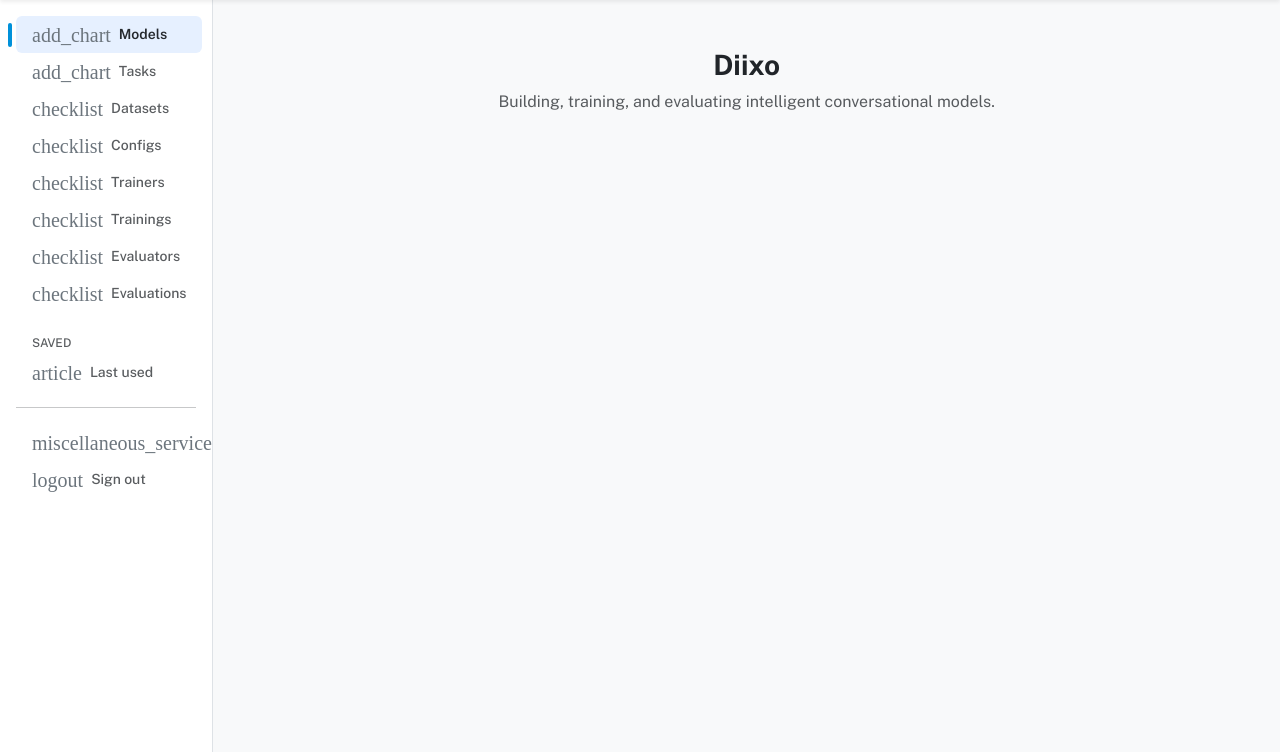
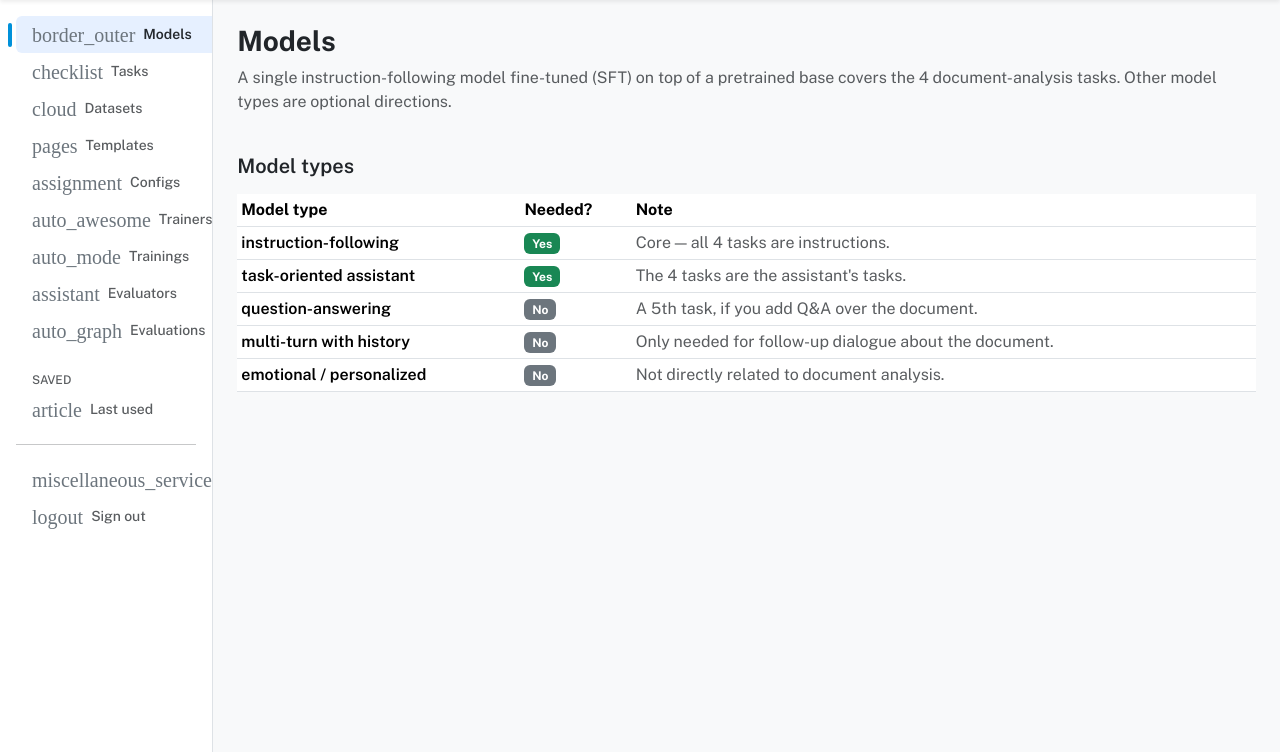
Before and after one commit to diixo/diixo-ai, a Django app: page /models in a window 1280 px wide. Shown: the part 48-800 px from the top of the page. Run offline with Django 5.2, Linux system fonts and the light colour scheme; some libraries are stand-ins or nearby versions; some web fonts are replaced.

Commit message:
drafting: initial commit (v1)

```diff
--- a/ui/app_main/templates/app_main/base.html
+++ b/ui/app_main/templates/app_main/base.html
@@ -132,56 +132,63 @@
                 <li class="nav-item">
                   <a class="nav-link d-flex align-items-center gap-2 {% if u == 'models' %}active{% endif %}"
                     href="{% url 'app_main:models' %}">
-                    <span class="material-icons">add_chart</span>
+                    <span class="material-icons">border_outer</span>
                     Models
                   </a>
                 </li>
                 <li class="nav-item">
                   <a class="nav-link d-flex align-items-center gap-2 {% if u == 'tasks' %}active{% endif %}"
                     href="{% url 'app_main:tasks' %}">
-                    <span class="material-icons">add_chart</span>
+                    <span class="material-icons">checklist</span>
                     Tasks
                   </a>
                 </li>
                 <li class="nav-item">
                   <a class="nav-link d-flex align-items-center gap-2 {% if u == 'datasets' %}active{% endif %}"
                     href="{% url 'app_main:datasets' %}">
-                    <span class="material-icons">checklist</span>
+                    <span class="material-icons">cloud</span>
                     Datasets
+                  </a>
+                </li>
+                <li class="nav-item">
+                  <a class="nav-link d-flex align-items-center gap-2 {% if u == 'templates' %}active{% endif %}"
+                    href="{% url 'app_main:templates' %}">
+                    <span class="material-icons">pages</span>
+                    Templates
                   </a>
                 </li>
                 <li class="nav-item">
                   <a class="nav-link d-flex align-items-center gap-2 {% if u == 'configs' %}active{% endif %}"
                     href="{% url 'app_main:configs' %}">
-                    <span class="material-icons">checklist</span>
+                    <span class="material-icons">assignment</span>
                     Configs
                   </a>
                 </li>
                 <li class="nav-item">
                   <a class="nav-link d-flex align-items-center gap-2 {% if u == 'trainers' %}active{% endif %}"
                     href="{% url 'app_main:trainers' %}">
-                    <span class="material-icons">checklist</span>
+                    <span class="material-icons">auto_awesome</span>
                     Trainers
                   </a>
                 </li>
                 <li class="nav-item">
                   <a class="nav-link d-flex align-items-center gap-2 {% if u == 'trainings' %}active{% endif %}"
                     href="{% url 'app_main:trainings' %}">
-                    <span class="material-icons">checklist</span>
+                    <span class="material-icons">auto_mode</span>
                     Trainings
                   </a>
                 </li>
                 <li class="nav-item">
                   <a class="nav-link d-flex align-items-center gap-2 {% if u == 'evaluators' %}active{% endif %}"
                     href="{% url 'app_main:evaluators' %}">
-                    <span class="material-icons">checklist</span>
+                    <span class="material-icons">assistant</span>
                     Evaluators
                   </a>
                 </li>
                 <li class="nav-item">
                   <a class="nav-link d-flex align-items-center gap-2 {% if u == 'evaluations' %}active{% endif %}"
                     href="{% url 'app_main:evaluations' %}">
-                    <span class="material-icons">checklist</span>
+                    <span class="material-icons">auto_graph</span>
                     Evaluations
                   </a>
                 </li>
--- /dev/null
+++ b/ui/app_main/templates/app_main/models.html
@@ -0,0 +1,43 @@
+{% extends "app_main/base.html" %}
+
+{% block meta %}
+<title>Diixo - Models</title>
+<meta property="og:title" content="Diixo - Models">
+<meta name="description" content="Diixo models">
+<meta property="og:description" content="Diixo models">
+{% endblock %}
+
+{% block content %}
+
+<h3 class="fw-bold mt-4">Models</h3>
+<p class="text-muted">{{ goal }}</p>
+
+<h5 class="fw-semibold mt-4 mb-3">Model types</h5>
+<div class="table-responsive">
+  <table class="table table-sm align-middle bg-white">
+    <thead>
+      <tr>
+        <th scope="col">Model type</th>
+        <th scope="col">Needed?</th>
+        <th scope="col">Note</th>
+      </tr>
+    </thead>
+    <tbody>
+      {% for m in model_types %}
+      <tr>
+        <td class="fw-semibold">{{ m.name }}</td>
+        <td>
+          {% if m.needed %}
+            <span class="badge text-bg-success">Yes</span>
+          {% else %}
+            <span class="badge text-bg-secondary">No</span>
+          {% endif %}
+        </td>
+        <td class="text-body-secondary">{{ m.note }}</td>
+      </tr>
+      {% endfor %}
+    </tbody>
+  </table>
+</div>
+
+{% endblock %}
--- a/ui/app_main/urls.py
+++ b/ui/app_main/urls.py
@@ -9,6 +9,7 @@ urlpatterns = [
     path("models", views.models, name="models"),
     path("tasks", views.tasks, name="tasks"),
     path("datasets", views.datasets, name="datasets"),
+    path("templates", views.templates, name="templates"),
     path("configs", views.configs, name="configs"),
     path("trainers", views.trainers, name="trainers"),
     path("trainings", views.trainings, name="trainings"),
@@ -16,5 +17,4 @@ urlpatterns = [
     path("evaluations", views.evaluations, name="evaluations"),
     path("dashboard", views.dashboard, name="dashboard"),
     path("report", views.report, name="report"),
-    path("aispice", views.aispice, name="aispice"),
 ]
--- a/ui/app_main/views.py
+++ b/ui/app_main/views.py
@@ -24,16 +24,15 @@ def report(request):
     })
 
 
-def aispice(request):
-    return render(request, "app_main/index.html", context={
-        "title": "Diixo - main",
-        "description": "Diixo output",
-    })
-
 def models(request):
-    return render(request, "app_main/index.html", context={
+    data_path = settings.BASE_DIR / "data" / "models.json"
+    with open(data_path, encoding="utf-8") as f:
+        data = json.load(f)
+    return render(request, "app_main/models.html", context={
         "title": "Diixo - Models",
         "description": "Diixo models description",
+        "goal": data.get("goal", ""),
+        "model_types": data.get("model_types", []),
     })
 
 def tasks(request):
@@ -46,13 +45,18 @@ def tasks(request):
         "goal": data.get("goal", ""),
         "prompt_template": data.get("prompt_template", ""),
         "tasks": data.get("tasks", []),
-        "model_types": data.get("model_types", []),
     })
 
 def datasets(request):
     return render(request, "app_main/index.html", context={
         "title": "Diixo - Datasets",
         "description": "Diixo datasets description",
+    })
+
+def templates(request):
+    return render(request, "app_main/index.html", context={
+        "title": "Diixo - Templates",
+        "description": "Diixo templates description",
     })
 
 def configs(request):
--- /dev/null
+++ b/ui/data/models.json
@@ -0,0 +1,30 @@
+{
+  "goal": "A single instruction-following model fine-tuned (SFT) on top of a pretrained base covers the 4 document-analysis tasks. Other model types are optional directions.",
+  "model_types": [
+    {
+      "name": "instruction-following",
+      "needed": true,
+      "note": "Core — all 4 tasks are instructions."
+    },
+    {
+      "name": "task-oriented assistant",
+      "needed": true,
+      "note": "The 4 tasks are the assistant's tasks."
+    },
+    {
+      "name": "question-answering",
+      "needed": false,
+      "note": "A 5th task, if you add Q&A over the document."
+    },
+    {
+      "name": "multi-turn with history",
+      "needed": false,
+      "note": "Only needed for follow-up dialogue about the document."
+    },
+    {
+      "name": "emotional / personalized",
+      "needed": false,
+      "note": "Not directly related to document analysis."
+    }
+  ]
+}
```
Also changed, not shown: ui/app_main/templates/app_main/tasks.html (+0 -28 lines), ui/data/tasks.json (+0 -27 lines).
